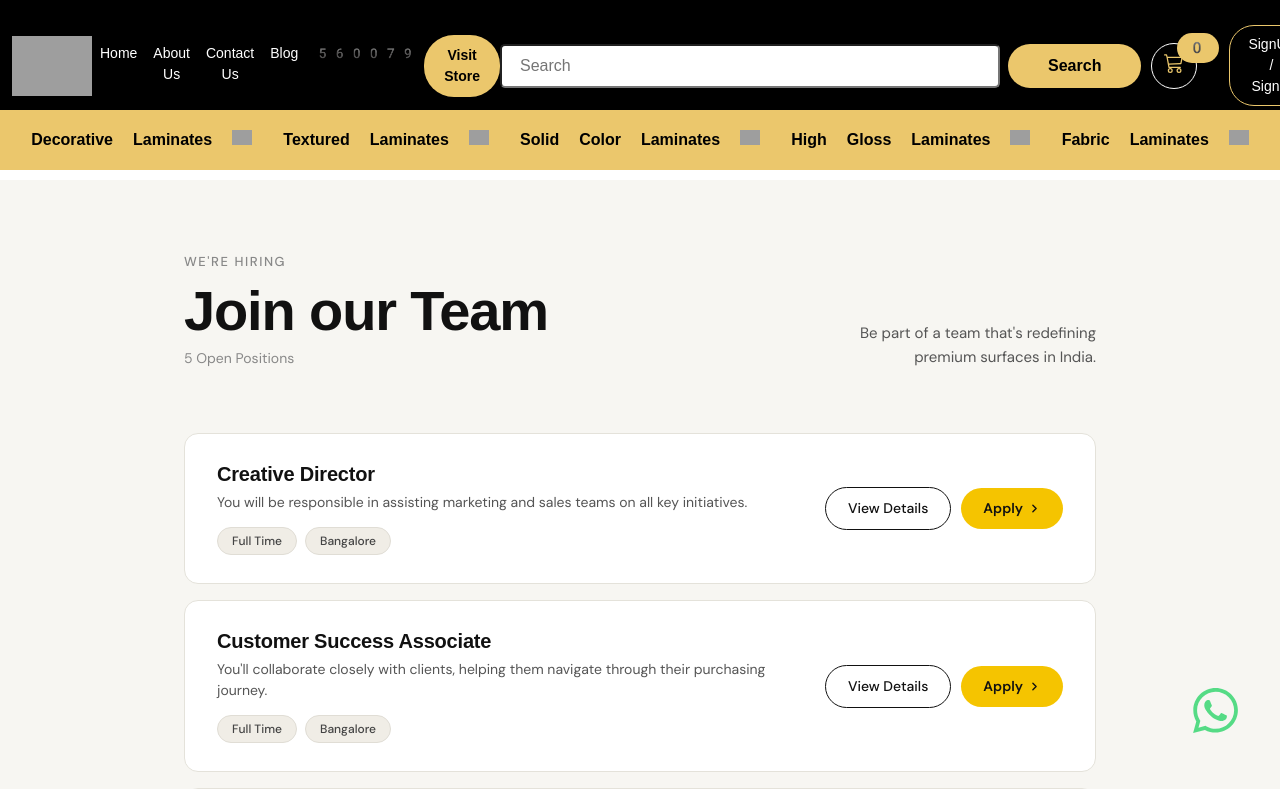
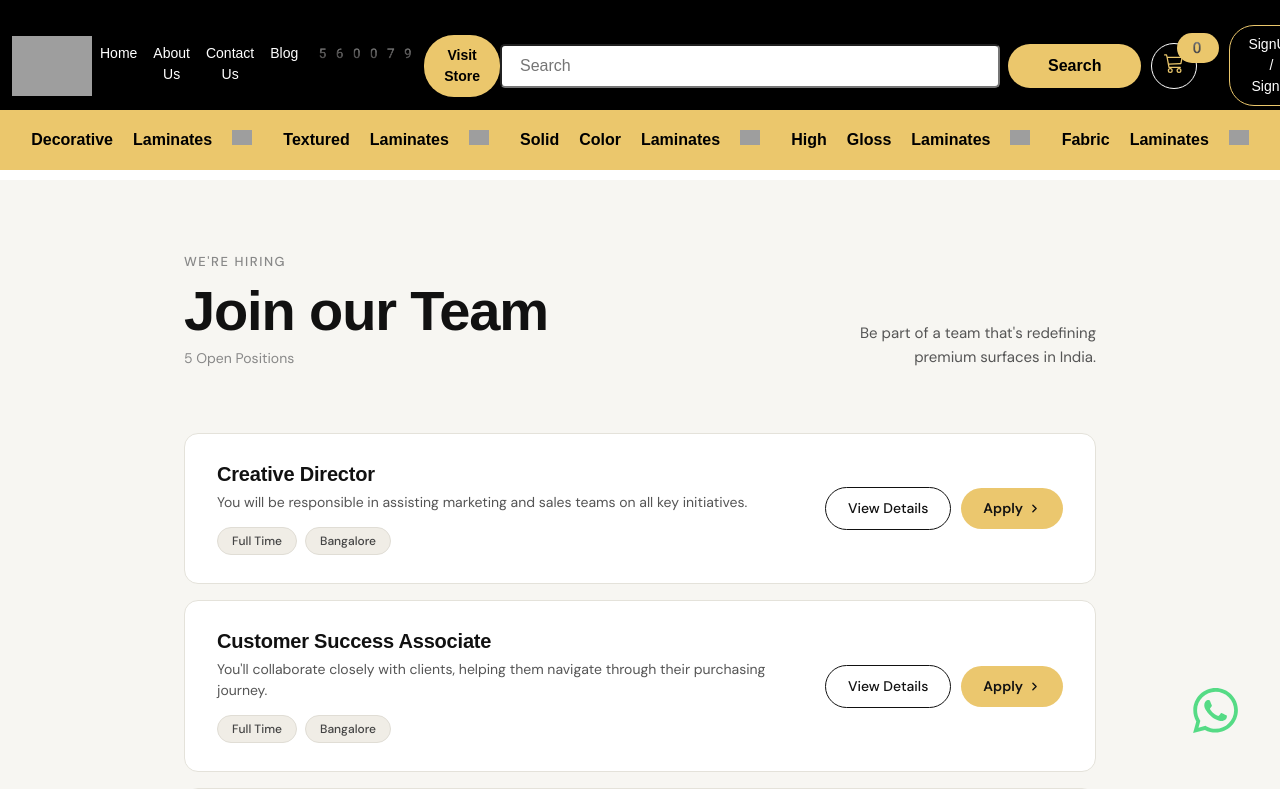
Before and after one commit to siri-SSLLP/sequence-website, a React (Vite) app in the folder client/: page /career in a window 1280 px wide. Shown: the top 789 px of the page. Built offline with nearby package versions, Linux system fonts and the light colour scheme; grey boxes are pictures that could not be loaded; a web font is replaced by a local one.

Commit message:
career page button color changed

```diff
--- a/client/src/Components/Career/Career.css
+++ b/client/src/Components/Career/Career.css
@@ -158,7 +158,7 @@
   font-size: 14px;
   font-weight: 600;
   color: #111;
-  background: #f5c400;
+  background: #ebc76e;
   border: none;
   border-radius: 999px;
   padding: 10px 22px;
@@ -276,7 +276,7 @@
   font-size: 15px;
   font-weight: 600;
   color: #111;
-  background: #f5c400;
+  background: #ebc76e;
   border: none;
   border-radius: 999px;
   padding: 13px 28px;
```
